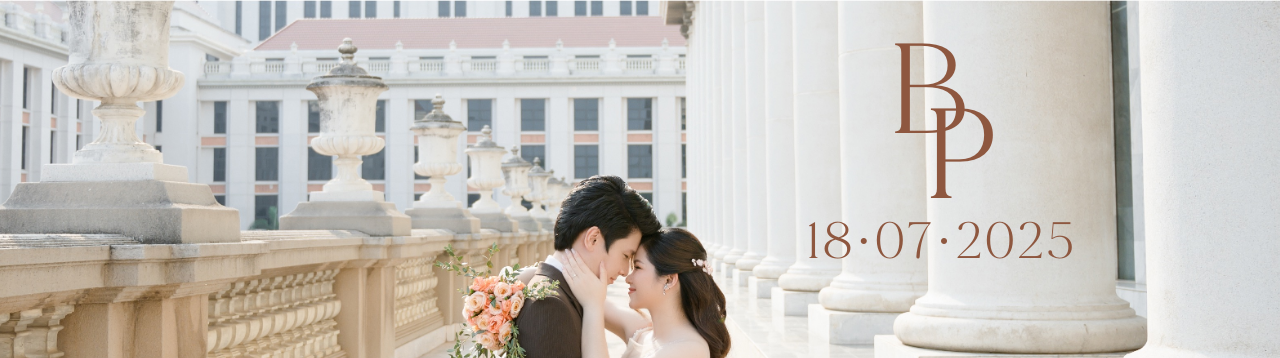
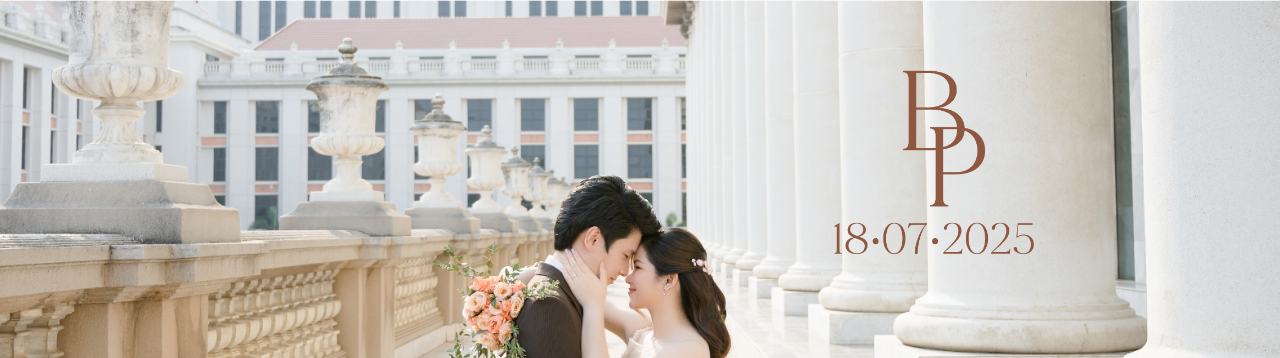
Before and after one commit to frkz501/my-wedding, a plain HTML site: page index.html in a window 1280 px wide. Shown: the top 358 px of the page. Drawn offline with nearby package versions, Linux system fonts and the light colour scheme.

Commit message:
change monogram to png

```diff
--- a/index.html
+++ b/index.html
@@ -16,10 +16,8 @@
 <body>
   <!-- Banner Section -->
   <header class="banner" id="top">
+    <img src="img/monogram.png" alt="monogram" class="monogram animate-on-scroll">
     <img src="img/banner.jpg" alt="Wedding Banner" class="banner-img">
-    <h1 class="couple-names animate-on-scroll b">B</h1>
-    <h1 class="couple-names animate-on-scroll p">P</h1>
-    <p class="mono-date animate-on-scroll">18·07·2025</p>
   </header>
 
   <!-- Family Message -->
@@ -138,7 +136,10 @@
   <section class="location">
     <h3 class="animate-on-scroll">Location</h3>
     <p class="animate-on-scroll" style="margin-bottom: 0;">Novio</p>
-    <p class="animate-on-scroll" style="margin-top: 0;">Nakhon In&nbsp;&nbsp;|&nbsp;&nbsp;Rama 5</p>
+    <span class="animate-on-scroll" style="display: flex; margin-top: 0; justify-content: center;">
+      <p style="margin-top: 0;">Nakhon In&nbsp;&nbsp;|&nbsp;&nbsp;Rama&nbsp;</p>
+      <p style="font-family: serif; margin-top: 0;">5</p>
+    </span>
     <iframe src="https://www.google.com/maps/embed?pb=!1m18!1m12!1m3!1d3874.2239187345886!2d100.48261957396917!3d13.825588586573977!2m3!1f0!2f0!3f0!3m2!1i1024!2i768!4f13.1!3m3!1m2!1s0x30e29b8e56eff20f%3A0x8180fed69ee39c66!2sNovio!5e0!3m2!1sth!2sth!4v1745573830283!5m2!1sth!2sth" width="100%" height="450" style="border:0;" allowfullscreen="" referrerpolicy="no-referrer-when-downgrade"></iframe>
   </section>
 
--- a/styles.css
+++ b/styles.css
@@ -63,7 +63,7 @@ body {
   .banner {
     position: relative;
     width: 100%;
-    height: auto;
+    /* height: 100vh; */
     padding-top: 56.25%; /* Aspect ratio (16:9) */
     overflow: hidden;
 }
@@ -78,46 +78,11 @@ body {
     z-index: -1; /* Ensure the image stays behind the text */
   }
 
-  .couple-names {
+  .monogram {
+    width: 20vw;
     position: absolute;
-    font-family: 'MADE Mirage';
-    font-size: 10vw;
-    font-weight: 400!important;
-    color: #8E573F;
-    z-index: 1; /* Make sure the text appears above the image */
-  }
-
-  .couple-names.b {
-    top: 1%;
-    left: 72.8%;
-  }
-
-  .couple-names.p {
-    top: 10%;
-    left: 75.3%;
-  }
-
-  /* Override default scroll animation just for .couple-names */
-  .couple-names.animate-on-scroll {
-    opacity: 0;
-    transform: translate(-50%, calc(-50% + 3vw)); /* shift down 30px */
-    transition: opacity 1s ease-out, transform 1s ease-out;
-  }
-
-  .couple-names.animate-on-scroll.visible {
-    opacity: 1;
-    transform: translate(-50%, -50%); /* return to true center */
-  }
-
-  .mono-date {
-    font-family: 'MADE Mirage';
-    font-weight: normal;
-    position: absolute;
-    top: 22%;
-    left: 63%;
-    color: #8E573F;
-    letter-spacing: 0.2vw;
-    font-size: 4vw;
+    top: 1vw;
+    right: 17vw;
   }
 
   .nickname {
@@ -525,6 +490,10 @@ body {
     body {
       font-size: 5vw;
     }
+    section {
+      margin-top: 4vw;
+      margin-bottom: 2vw;
+    }
     .nickname {
       font-size: 8vw;
     }
```
Also changed, not shown: img/monogram.png (added), 1 other file.
